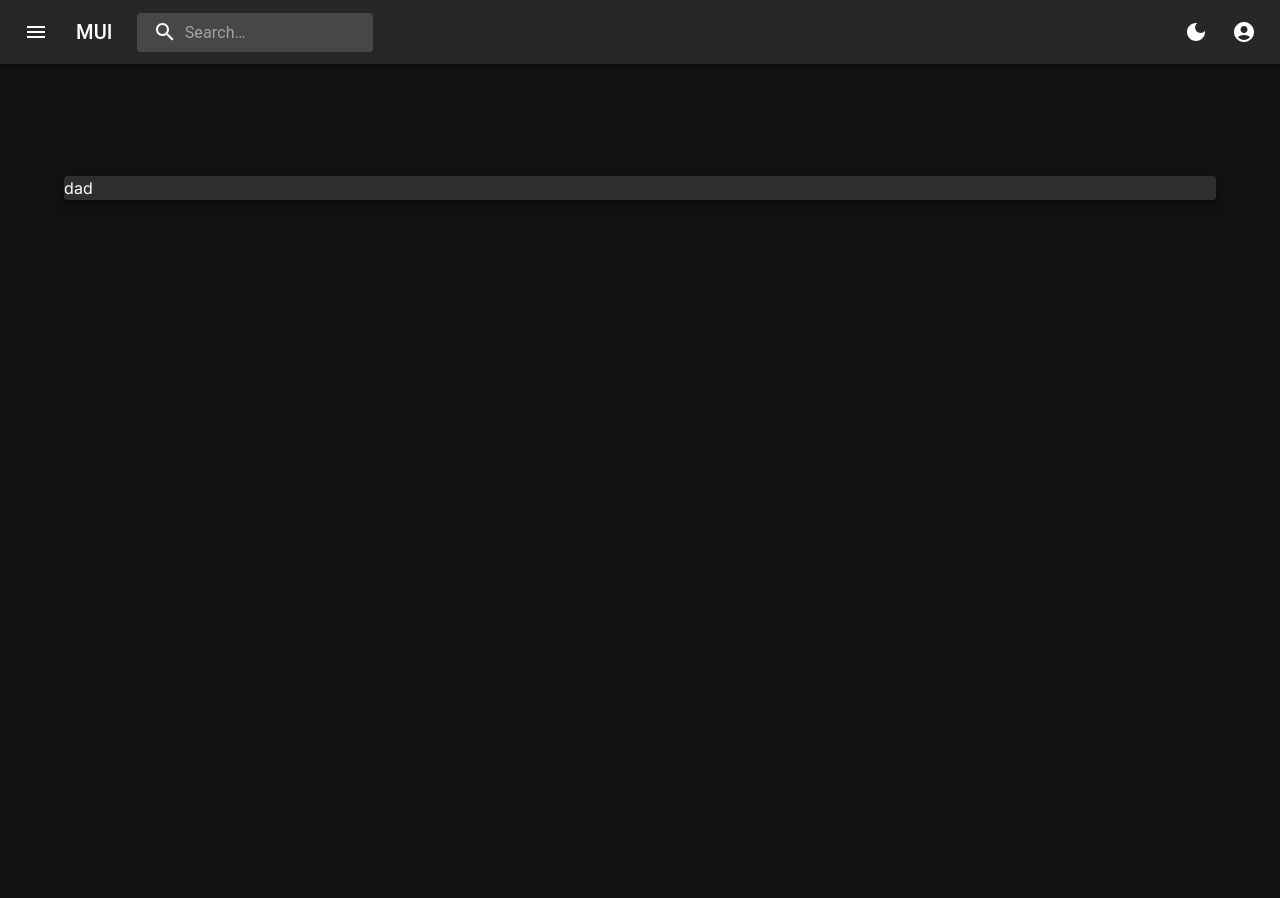
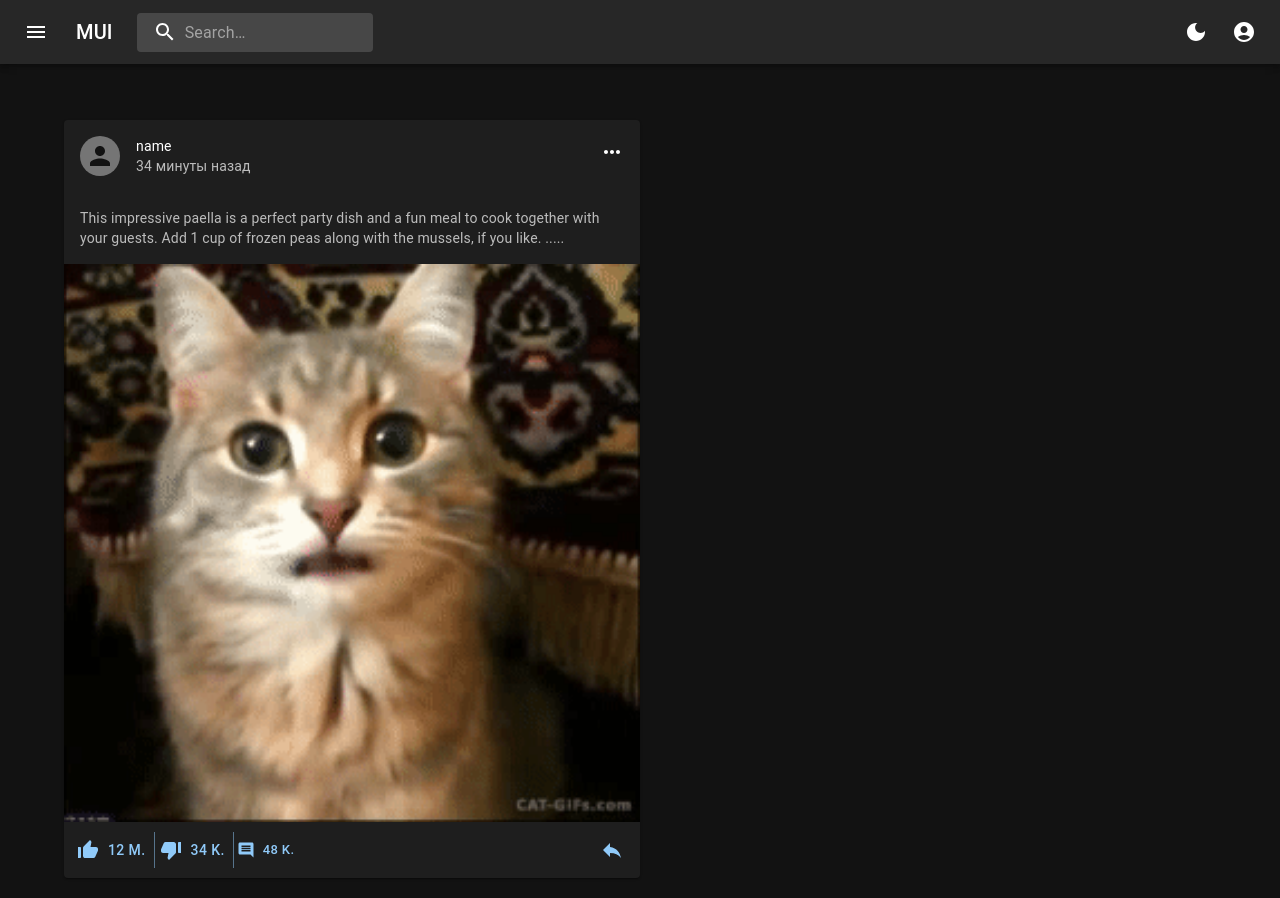
Before and after one commit to nagaev1/messanger-next-js, a Next.js app in the folder client/: page / in a window 1280 px wide. Shown: the top 898 px of the page. Before the commit the page ends 800 px from the top, so only its background shows below. Built offline with nearby package versions, Linux system fonts and the light colour scheme.

Commit message:
added post component

```diff
--- /dev/null
+++ b/client/app/components/post.jsx
@@ -0,0 +1,76 @@
+import { IconButton, Avatar, Typography, Button, Link, ButtonGroup  } from "@mui/material"
+import {Card, CardHeader, CardMedia, CardContent, CardActions} from '@mui/material';
+import MoreHorizIcon from '@mui/icons-material/MoreHoriz';
+import ThumbUpAltIcon from '@mui/icons-material/ThumbUpAlt';
+import ThumbDownAltIcon from '@mui/icons-material/ThumbDownAlt';
+import CommentIcon from '@mui/icons-material/Comment';
+import ReplyIcon from '@mui/icons-material/Reply';
+
+
+
+
+
+export default function Post (props) {
+
+
+    return (
+        <Card>
+
+            <CardHeader
+                avatar={
+                    <Link href="/user/me">
+                        <Avatar />
+                    </Link>
+                }
+                action={
+                    <IconButton aria-label="settings">
+                        <MoreHorizIcon />
+                    </IconButton>
+                }
+                title={
+                    <Link href="/user/me" color="text.primary" underline="none">
+                        name
+                    </Link>
+                }
+                subheader="34 минуты назад"
+            />
+
+            <CardContent >
+                <Typography variant="body2" color="text.secondary">
+                This impressive paella is a perfect party dish and a fun meal to cook
+                together with your guests. Add 1 cup of frozen peas along with the mussels,
+                if you like. .....
+                </Typography>
+            </CardContent>
+
+            <Link href="#">
+                <CardMedia
+                    component="img"
+                    height="194"
+                    image="/cat.gif"
+                    alt="Paella dish"
+                />
+            </Link>
+
+            <CardActions className="flex justify-between">
+                <ButtonGroup size="" variant="text">
+                    <Button startIcon={<ThumbUpAltIcon />}>
+                        12 m.
+                    </Button>
+                    <Button startIcon={<ThumbDownAltIcon />}>
+                        34 k.
+                    </Button>
+                    <Button size="small" startIcon={<CommentIcon />}>
+                        48 k.
+                    </Button>
+                </ButtonGroup>
+
+                <IconButton color="primary">
+                    <ReplyIcon/>
+                </IconButton>
+
+            </CardActions>
+
+        </Card>
+    )
+}
--- a/client/app/layout.jsx
+++ b/client/app/layout.jsx
@@ -19,6 +19,7 @@ export default function RootLayout({ children }) {
   return (
     <html lang="en">
       <body className={inter.className}>
+
         <ThemeProvider theme={darkMode ? lightTheme : darkTheme}>
         <CssBaseline />
         <Nav onThemeClick={() => setDarkMode(!darkMode)} />
--- a/client/app/page.jsx
+++ b/client/app/page.jsx
@@ -1,13 +1,16 @@
 
 import { Container, Paper } from "@mui/material"
+
+import Post from "@/app/components/post"
 
 export default function Home() {
 
   return (
-    <Container maxWidth="lg" className="my-28">
-      <Paper elevation={8}>
-        dad
-      </Paper>
+    <Container maxWidth="lg" className="my-14 h-screen">
+      <div className="w-1/2">
+        <Post />
+      </div>
+
     </Container>
   )
 }
--- a/client/app/themes/lightTheme.js
+++ b/client/app/themes/lightTheme.js
@@ -1,14 +1,19 @@
 
 import { createTheme } from '@mui/material/styles';
 
-const darkTheme = createTheme({
+const lightTheme = createTheme({
   palette: {
     mode: 'light',
+    // primary: {
+    //   main: '#3f51b5',
+    // },
+    // secondary: {
+    //   main: '#f50057',
+    // },
+    background: {
+      default: '#eee',
+    },
   },
-  background: {
-    default: '#ffffff',
-    paper: '#e4dcdc',
-  },
-});
+})
 
-export default darkTheme;
+export default lightTheme;
```
